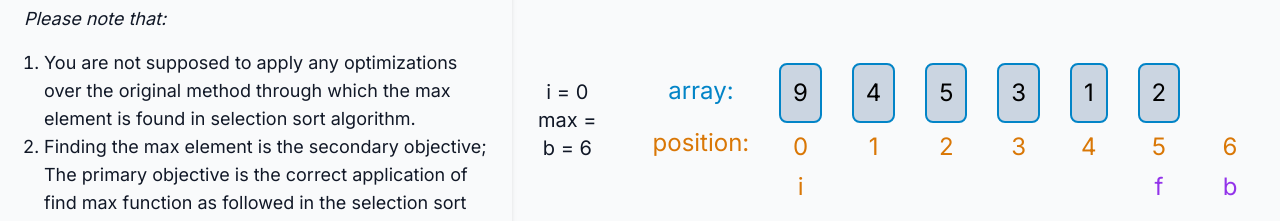
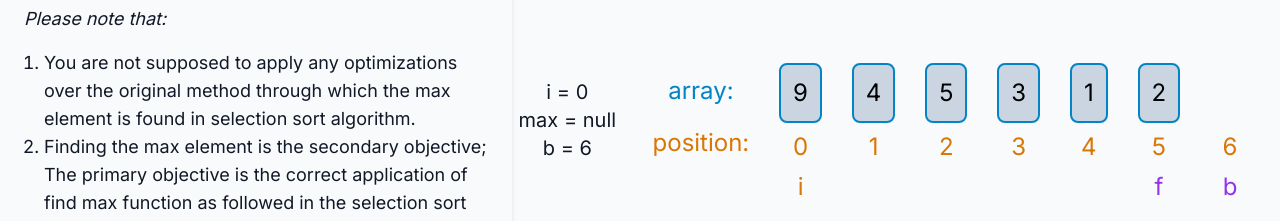
Before and after one commit to algodynamics-iiith/selection-sort-hierarchical, a Next.js app: page /level-two in a window 1280 px wide. Shown: the part 215-436 px from the top of the page. Built offline with nearby package versions, Linux system fonts and the light colour scheme.

Commit message:
Adjusted dislay of max variable if undefined

```diff
--- a/app/(experiment)/level-two/page.tsx
+++ b/app/(experiment)/level-two/page.tsx
@@ -391,7 +391,7 @@ export default function Experiment() {
                     <div className="flex flex-col justify-center items-center text-center w-1/6 h-full p-1 text-xl">
                       i = {state.i}
                       <br />
-                      max = {state.max}
+                      max = {state.max !== undefined ? state.max : "null"}
                       <br />
                       b = {state.b}
                     </div>
```
